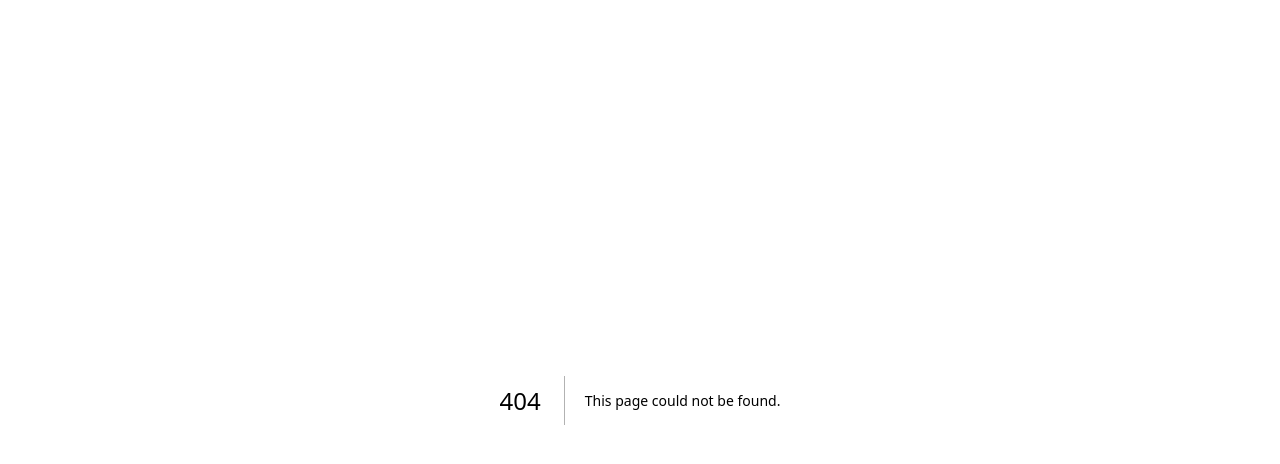
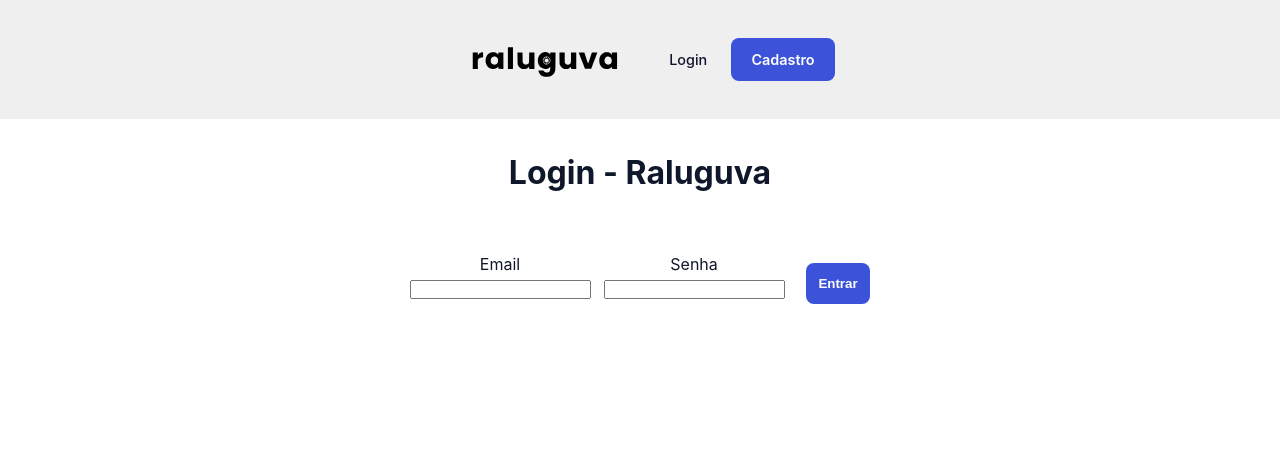
Before and after one commit to caallop/sprint-3-webdev, a Next.js app in the folder sprint-3/: page /login in a window 1280 px wide. Before the commit this address had no page. Shown: the top 464 px of the page. Built offline with nearby package versions, Linux system fonts and the light colour scheme.

Commit message:
criação de pagina de login, ajustes da navbar com botões, falta criação da pagina de cadastro que vai fazer o localstorage funcionar

```diff
--- a/sprint-3/app/components/Nav.js
+++ b/sprint-3/app/components/Nav.js
@@ -1,5 +1,5 @@
 import logo from "../img/generico/logo.svg";
-
+import Link from "next/link";
 
 export default function Navbar() {
   return (
@@ -10,12 +10,12 @@ export default function Navbar() {
           alt="Interface of QuoteKit application"
           className="logo"
         />
-        <a href="#" className="nav-ref  ">
-          BOTAO 1
-        </a>
-        <a href="#" className="btn btn-primary">
-          BOTAO 2
-        </a>
+        <Link href="/login" className="nav-ref">
+          Login
+        </Link>
+        <Link href="/cadastro" className="btn btn-primary">
+          Cadastro
+        </Link>
       </div>
     </nav>
   );
--- a/sprint-3/app/globals.css
+++ b/sprint-3/app/globals.css
@@ -27,6 +27,7 @@ body {
 
 .container {
   max-width: 1200px;
+  margin: auto;
 }
 
 /* ===== NAVBAR ===== */
@@ -38,7 +39,6 @@ body {
 }
 
 .nav-container {
-  margin: 0 auto;
   display: flex;
   justify-content: flex-end;
   align-items: center;
@@ -192,3 +192,53 @@ footer {
   font-size: 1.25rem;
   font-weight: 700;
 }
+
+/*AQUI VAI CSS DAS OUTRAS PAGINAS*/
+
+.login {
+  display: flex;
+  justify-content: center;
+  align-items: center;
+  flex-direction: column;
+
+  padding: 30px;
+  gap: 50px;
+}
+
+.entrada {
+  display: flex;
+  justify-content: center;
+  align-items: center;
+  gap: 3%;
+}
+
+.entrada label {
+  display: flex;
+  justify-content: center;
+  align-items: center;
+  flex-direction: column;
+
+  border-radius: 8px;
+}
+
+.entrada button {
+  display: flex;
+  justify-content: center;
+  align-items: center;
+
+  padding: 0.8rem;
+  margin-top: 1rem;
+  margin-left: 0.5rem;
+  background-color: var(--primary-color);
+
+  color: white;
+  border: none;
+  border-radius: 8px;
+  font-weight: 600;
+
+  transition: background-color 0.2s;
+}
+
+.entrada button:hover {
+  background-color: var(--primary-hover);
+}
--- /dev/null
+++ b/sprint-3/app/login/page.jsx
@@ -0,0 +1,31 @@
+"use client";
+import Navbar from "../components/Nav";
+
+export default function LoginPage() {
+  return (
+    <div className="">
+      <Navbar />
+
+      <main className="">
+        <div className="login container">
+          <h1 className="titulo-login">Login - Raluguva</h1>
+
+          <form className="entrada">
+            <div>
+              <label className="">Email</label>
+              <input type="email" className="" />
+            </div>
+            <div>
+              <label className="">Senha</label>
+              <input type="password" className="" />
+            </div>
+
+            <button className="">
+              Entrar
+            </button>
+          </form>
+        </div>
+      </main>
+    </div>
+  );
+}
```
